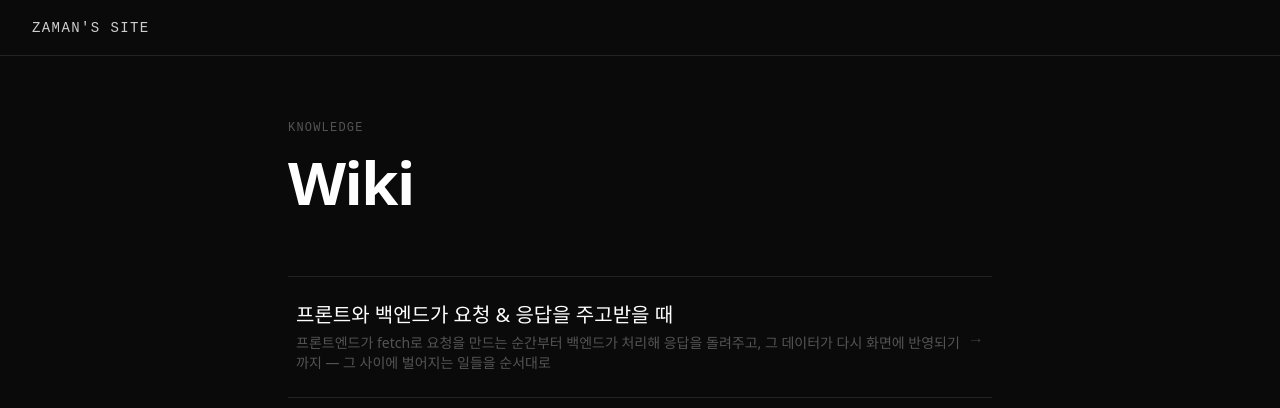
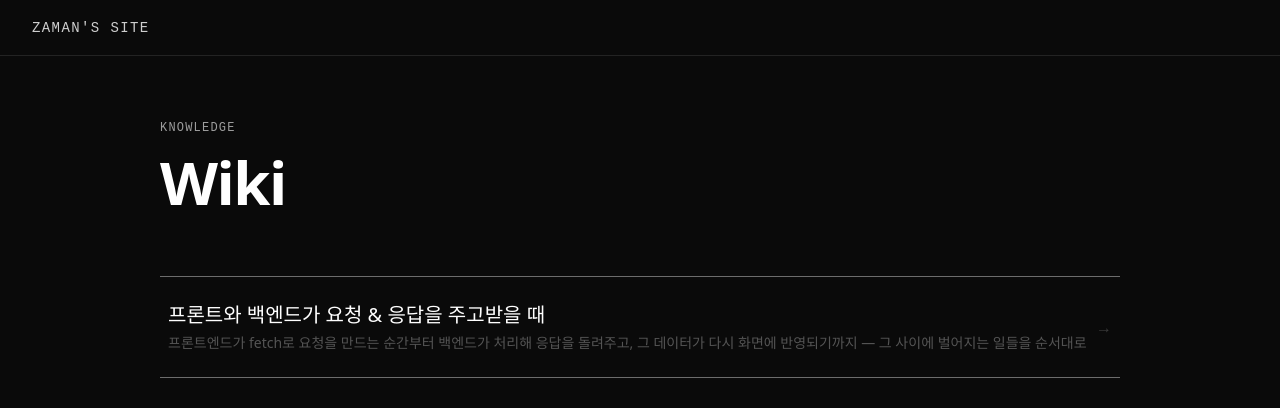
Before and after one commit to ZaMan0806/zamansite, a Next.js app: page /wiki in a window 1280 px wide. Shown: the top 408 px of the page. Built offline with nearby package versions, Linux system fonts and the light colour scheme; a web font is replaced by a local one.

Commit message:
refactor: 위키 메인화면 간격 및 투명도 수정

```diff
--- a/app/wiki/page.tsx
+++ b/app/wiki/page.tsx
@@ -9,8 +9,8 @@ export default async function WikiPage() {
     <main className="min-h-screen flex flex-col bg-[#0a0a0a] text-white">
       <Nav active="wiki" />
 
-      <div className="max-w-3xl mx-auto w-full px-8 py-16">
-        <p className="font-mono text-xs tracking-widest uppercase text-white/30 mb-4">
+      <div className="max-w-5xl mx-auto w-full px-8 py-16">
+        <p className="font-mono text-xs tracking-widest uppercase text-white/60 mb-4">
           knowledge
         </p>
         <h1 className="text-6xl font-bold tracking-tight mb-16">Wiki</h1>
@@ -18,12 +18,12 @@ export default async function WikiPage() {
         {entries.length === 0 ? (
           <p className="text-white/30">아직 글이 없어요.</p>
         ) : (
-          <ul className="flex flex-col border-t border-white/10">
+          <ul className="flex flex-col border-t border-white/40">
             {entries.map((entry) => (
               <li key={entry.slug}>
                 <Link
                   href={`/wiki/${entry.slug}`}
-                  className="group flex items-center justify-between py-6 border-b border-white/10 hover:bg-white/5 transition-colors px-2"
+                  className="group flex items-center justify-between py-6 border-b border-white/40 hover:bg-white/5 transition-colors px-2"
                 >
                   <span className="flex flex-col gap-1">
                     <span className="text-xl font-light">{entry.title}</span>
```
